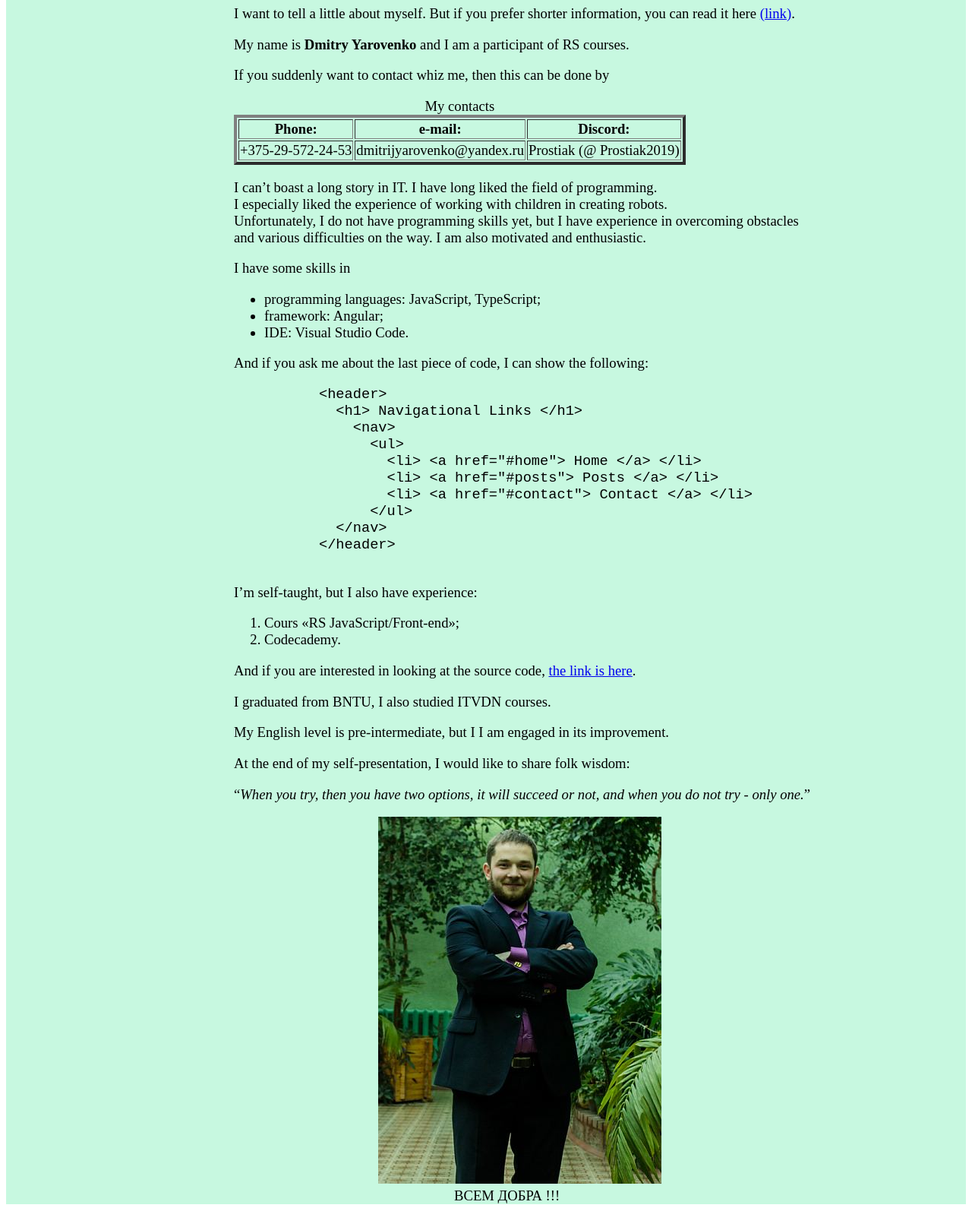
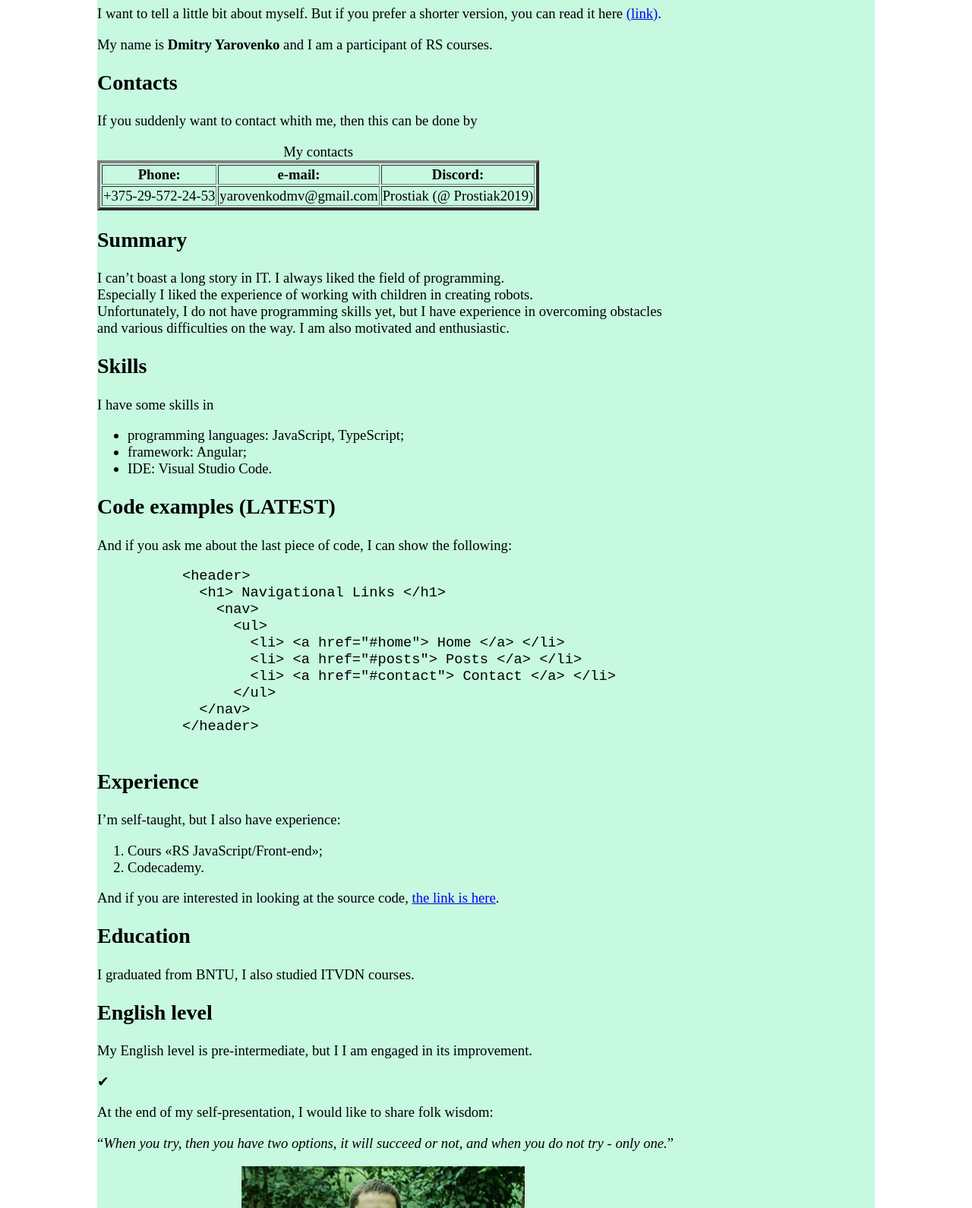
Before and after one commit to Yarovenko-Dmitry/rs-test, a plain HTML site: page index.html in a window 1280 px wide. Shown: the part 73-1663 px from the top of the page at 76% size. Drawn offline with Linux system fonts and the light colour scheme.

Commit message:
fix html and css 23:20

```diff
--- a/index.html
+++ b/index.html
@@ -13,14 +13,15 @@
     <h1>Hello friends!</h1>
 
     <div class="content-other">
+      <section>
+      <p>I want to tell a little bit about myself. But if you prefer a shorter version, you can read it here
+        <a href="(https://prostiak2019.github.io/rsschool-cv/cv">(link)</a>.</p>
+      <p>My name is <b>Dmitry Yarovenko</b> and I am a participant of RS courses.</p>
+      </section>
 
-        <p>I want to tell a little about myself. But if you prefer shorter information, you can read it
-          here <a href="(https://prostiak2019.github.io/rsschool-cv/cv">(link)</a>.</p>
-
-        <p>My name is <b>Dmitry Yarovenko</b> and I am a participant of RS courses.</p>
-
-        <p>If you suddenly want to contact whiz me, then this can be done by</p>
-
+      <section>
+        <h2>Contacts</h2>
+        <p>If you suddenly want to contact whith me, then this can be done by</p>
         <table border="4">
           <caption>My contacts</caption>
           <tr>
@@ -28,22 +29,30 @@
             <th>e-mail:</th>
             <th>Discord:</th>
           </tr>
-          <tr><td>+375-29-572-24-53</td><td>dmitrijyarovenko@yandex.ru</td><td>Prostiak (@ Prostiak2019)</td></tr>
+          <tr><td> +375-29-572-24-53 </td><td> yarovenkodmv@gmail.com </td><td> Prostiak (@ Prostiak2019) </td></tr>
         </table>
+      </section>
 
-        <p>I can’t boast a long story in IT. I have long liked the field of programming. <br> I especially liked the experience
+      <section>
+        <h2>Summary</h2>
+        <p>I can’t boast a long story in IT. I always liked the field of programming. <br> Especially I liked the experience
           of working with children in creating robots.<br> Unfortunately, I do not have programming skills yet, but I have
           experience in overcoming obstacles <br>and various difficulties on the way. I am also motivated and enthusiastic.</p>
+      </section>
 
+      <section>
+        <h2>Skills</h2>
         <p>I have some skills in</p>
         <ul>
           <li>programming languages: JavaScript, TypeScript;</li>
           <li>framework: Angular;</li>
           <li>IDE: Visual Studio Code.</li>
         </ul>
+      </section>
 
+      <section>
+        <h2>Code examples (LATEST)</h2>
         <p>And if you ask me about the last piece of code, I can show the following:</p>
-
         <pre>
           &lt;header&gt;
             &lt;h1&gt; Navigational Links &lt;/h1&gt;
@@ -56,29 +65,42 @@
             &lt;/nav&gt;
           &lt;/header&gt;
         </pre>
+      </section>
 
+      <section>
+        <h2>Experience</h2>
         <p>I’m self-taught, but I also have experience:</p>
         <ol>
           <li>Cours «RS JavaScript/Front-end»;</li>
           <li>Codecademy.</li>
         </ol>
-
         <p>And if you are interested in looking at the source code,
           <a href="https://www.codecademy.com/courses/learn-html/lessons/semantic-html/exercises/review?action=resume_content_item">
           the link is here</a>.</p>
+      </section>
 
+      <section>
+        <h2>Education</h2>
         <p>I graduated from BNTU, I also studied ITVDN courses.</p>
+      </section>
 
+      <section>
+        <h2>English level</h2>
         <p>My English level is pre-intermediate, but I I am engaged in its improvement.</p>
+      </section>
 
+      <p>&#10004;</p>
+
+      <section>
       <p>At the end of my self-presentation, I would like to share folk wisdom:</p>
+      <q><em>When you try, then you have two options, it will succeed or not, and when you do not try - only one.</em></q>
+      </section>
 
-        <q><em>When you try, then you have two options, it will succeed or not, and when you do not try - only one.</em></q>
+      <figure>
+        <img src="my cv html.JPG" alt="изображение радостного человека">
+        <figcaption> всем добра !!! </figcaption>
+      </figure>
 
-        <figure class="post-item">
-          <img src="my cv html.JPG" alt="изображение радостного человека">
-          <figcaption margin="50" > всем добра !!! </figcaption>
-        </figure>
     </div>
   </div>
 
--- a/syle.css
+++ b/syle.css
@@ -1,17 +1,17 @@
+{ margin: 0; padding: 0; }
+
 .content-main {
-    padding-left: 300px;
   max-width: 1024px;
   margin: 0 auto;
   background-color: rgb(199, 248, 224);
 }
 
-  .content-main .content-other{
+.content-main .content-other {
   font-size: 14pt;
 }
 
 h1 {
-    /* align="center"; */
-    padding-left: 250px;
+  padding-left: 300px;
 }
 
 img {
```
Lines whose indentation alone changed are shown as unchanged.
